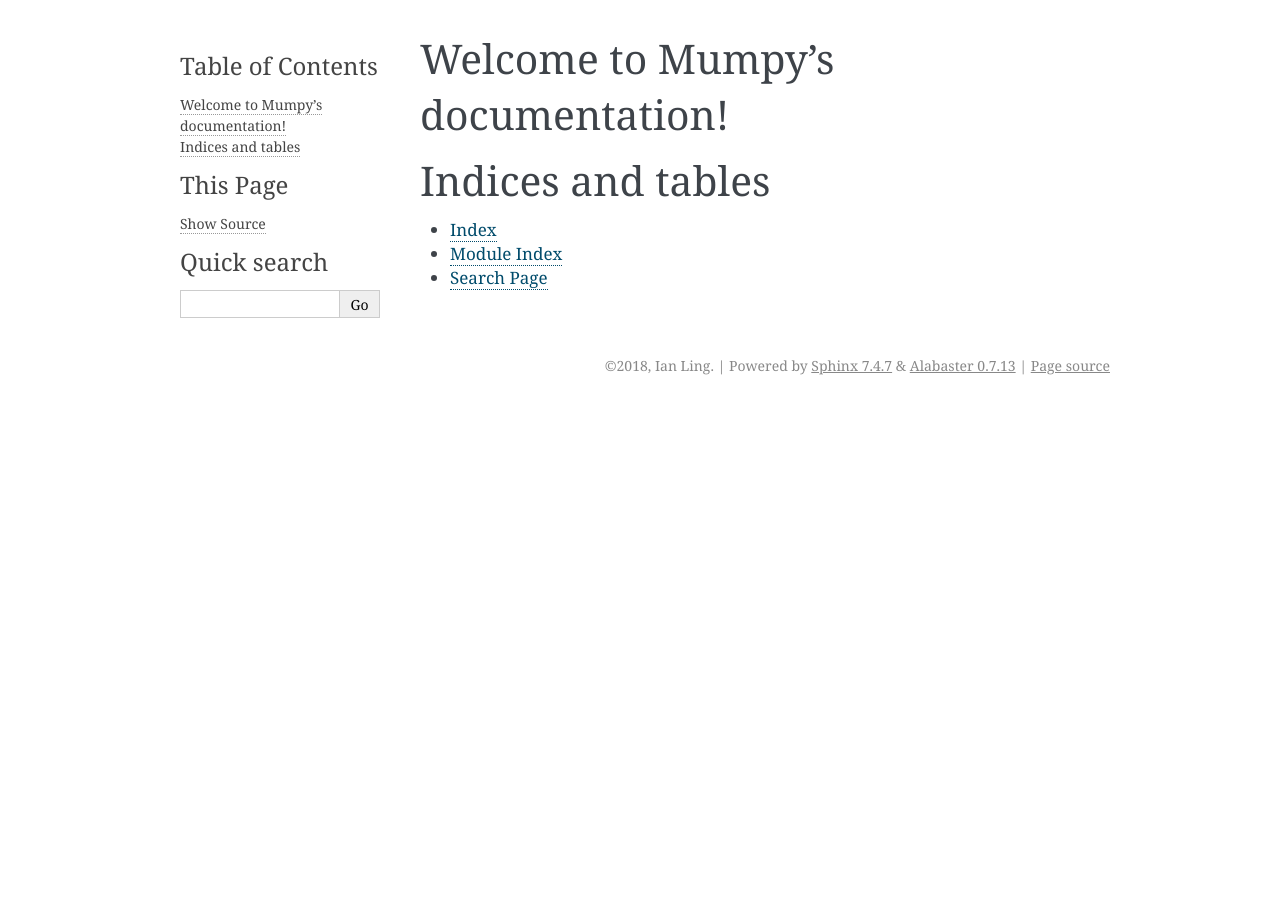
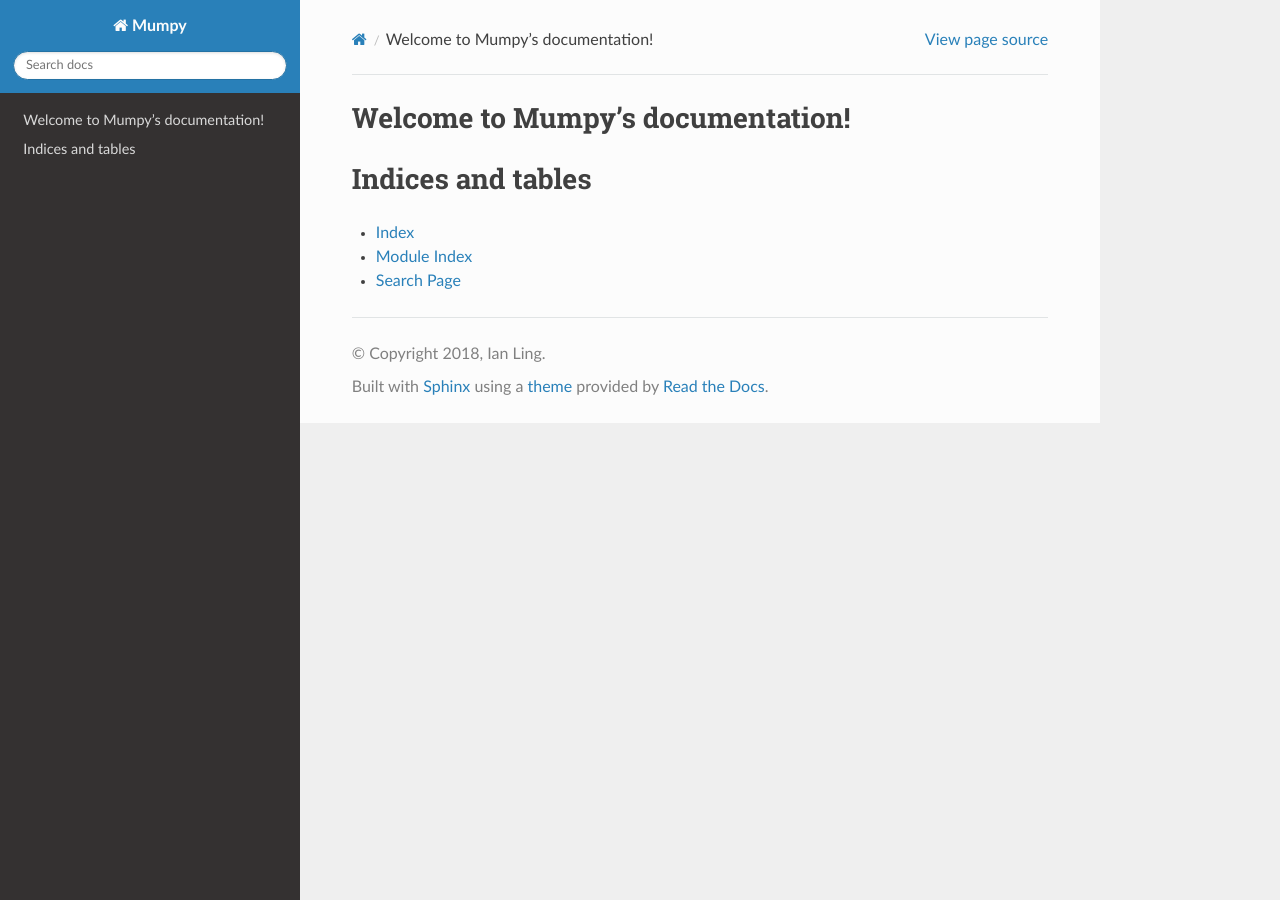
Before and after one commit to ianling/mumpy, a Sphinx documentation site: the page built from docs/index.rst, in a window 1280 px wide. Built offline with Sphinx 7.4.7 and the Read the Docs theme 2.0.0, drawn with Linux system fonts in a browser that asks for light colours.

Commit message:
Update conf.py

```diff
--- a/docs/conf.py
+++ b/docs/conf.py
@@ -38,7 +38,7 @@ release = ''
 # Add any Sphinx extension module names here, as strings. They can be
 # extensions coming with Sphinx (named 'sphinx.ext.*') or your custom
 # ones.
-extensions = ['sphinx.ext.napoleon']
+extensions = ['sphinx.ext.napoleon', 'sphinx.ext.autodoc']
 
 # Add any paths that contain templates here, relative to this directory.
 templates_path = ['_templates']
@@ -73,7 +73,7 @@ pygments_style = None
 # The theme to use for HTML and HTML Help pages.  See the documentation for
 # a list of builtin themes.
 #
-html_theme = 'alabaster'
+html_theme = 'sphinx_rtd_theme'
 
 # Theme options are theme-specific and customize the look and feel of a theme
 # further.  For a list of options available for each theme, see the
@@ -149,7 +149,7 @@ man_pages = [
 #  dir menu entry, description, category)
 texinfo_documents = [
     (master_doc, 'Mumpy', 'Mumpy Documentation',
-     author, 'Mumpy', 'One line description of project.',
+     author, 'Mumpy', 'An event-driven Mumble client framework.',
      'Miscellaneous'),
 ]
 
```
